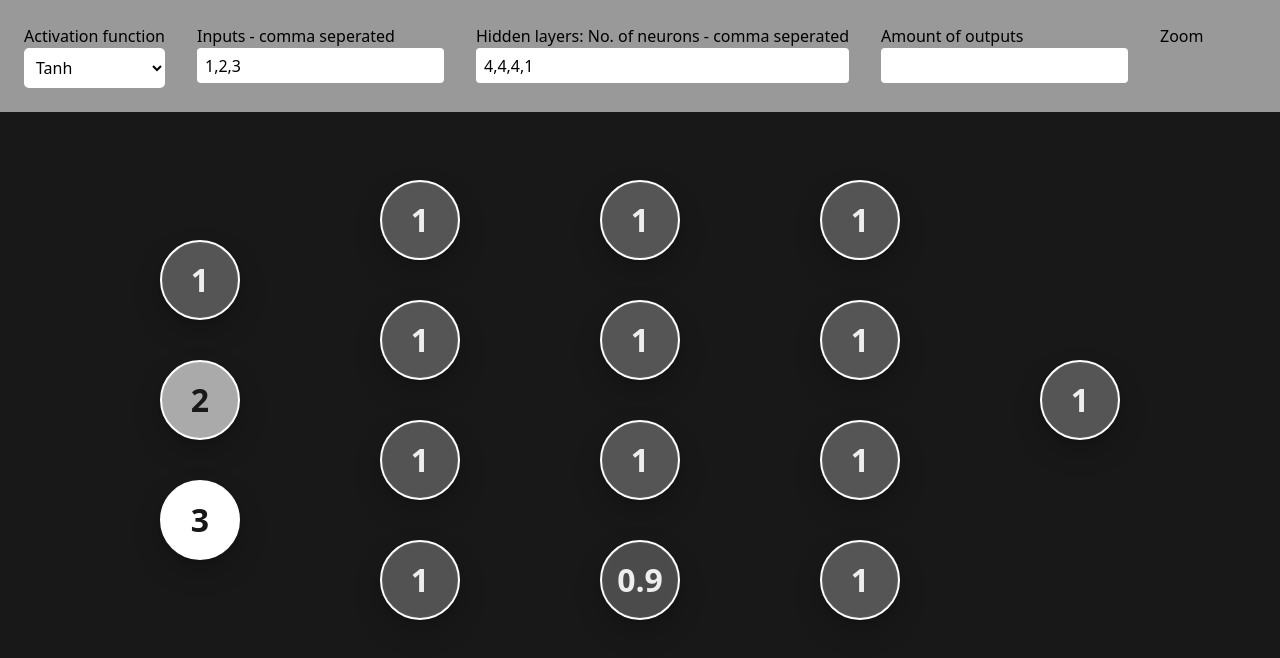
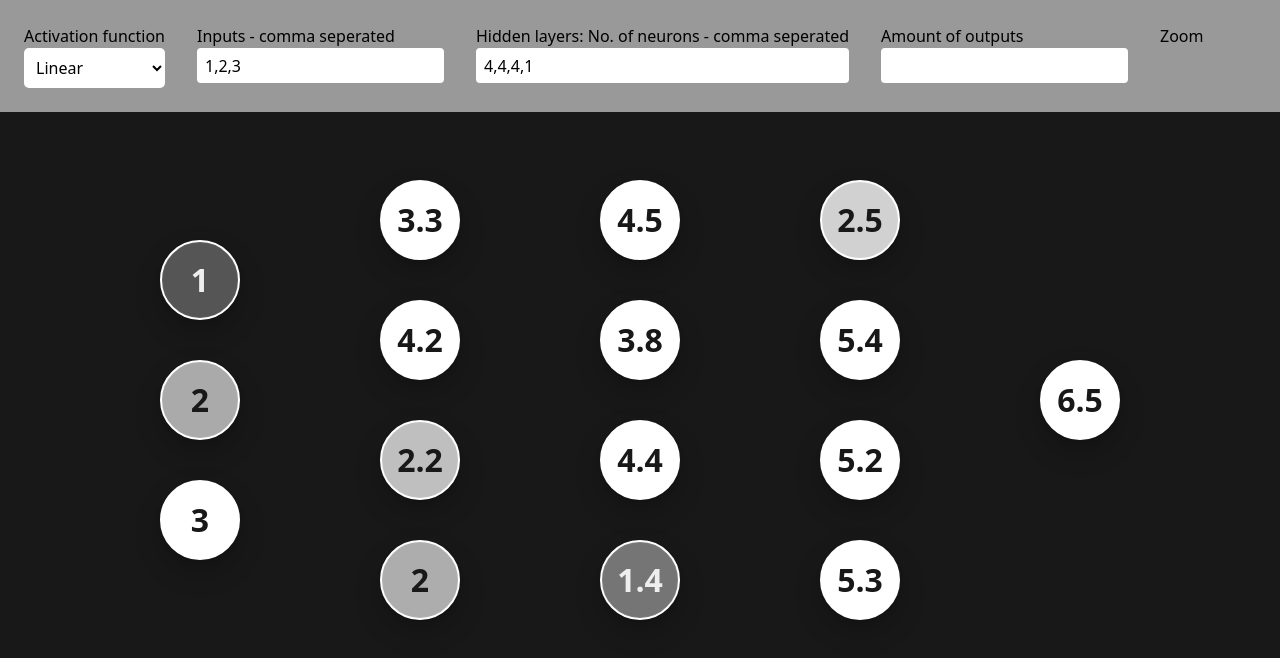
Before and after one commit to NoahLloyd/visual-neural-network, a React (Create React App) app: page / in a window 1280 px wide. Shown: the top 658 px of the page. Built offline with nearby package versions, Linux system fonts and the light colour scheme.

Commit message:
Changed default activation function

```diff
--- a/src/App.tsx
+++ b/src/App.tsx
@@ -13,7 +13,7 @@ type Neuron = {
 function App() {
 
   // Todo: add different activation function for output layer
-  const [activationFunction, setActivationFunction] = useState("Tanh");
+  const [activationFunction, setActivationFunction] = useState("Linear");
 
   const [inputs, setInputs] = useState({ array: [1, 2, 3], string: "1,2,3" });
 
--- a/src/components/neuralNetwork/Neuron.tsx
+++ b/src/components/neuralNetwork/Neuron.tsx
@@ -51,7 +51,7 @@ function Neuron(props: Props) {
 
   const valueToColor = (value: number) => {
     // Change shade of gray depending on number
-    const multiplier = 255 / props.highestValue;
+    const multiplier = 255 / activationFunction(props.highestValue, props.activationFunction);
 
     return `rgb(${newValue * multiplier}, ${newValue * multiplier}, ${
       newValue * multiplier
--- a/src/components/settings/SettingsBar.tsx
+++ b/src/components/settings/SettingsBar.tsx
@@ -19,11 +19,11 @@ const SettingsBar = (props: Props) => {
         <div className="flex-col flex mr-8">
           <label htmlFor="ActivationFunctionSelect">Activation function</label>
           <select id="ActivationFunctionSelect" onChange={(e) => props.setActivationFunction(e.target.value)}>
+            <option value="Linear">Linear</option>
             <option value="Tanh">Tanh</option>
             <option value="Sigmoid">Sigmoid</option>
             <option value="ReLU">ReLU</option>
             <option value="Leaky ReLU">Leaky ReLU</option>
-            <option value="Linear">Linear</option>
             <option value="Binary">Binary</option>
           </select>
         </div>
```
